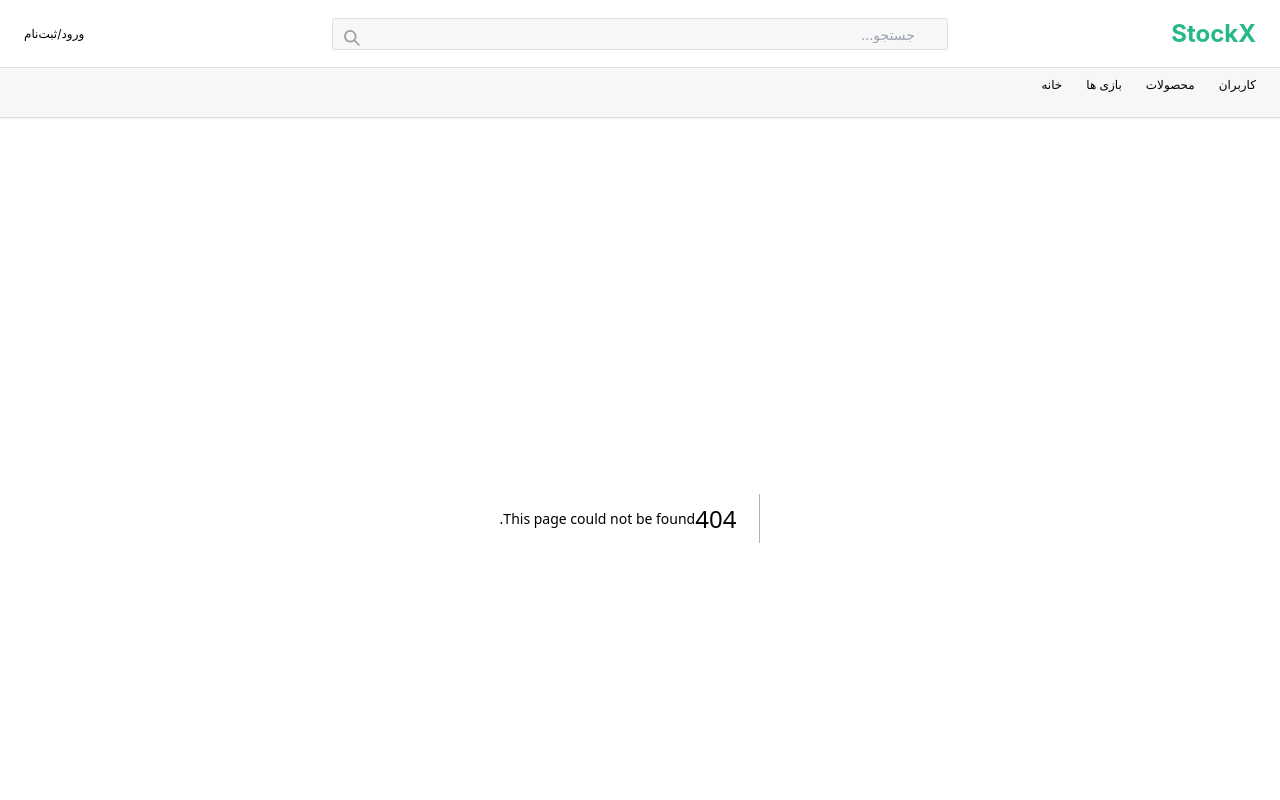
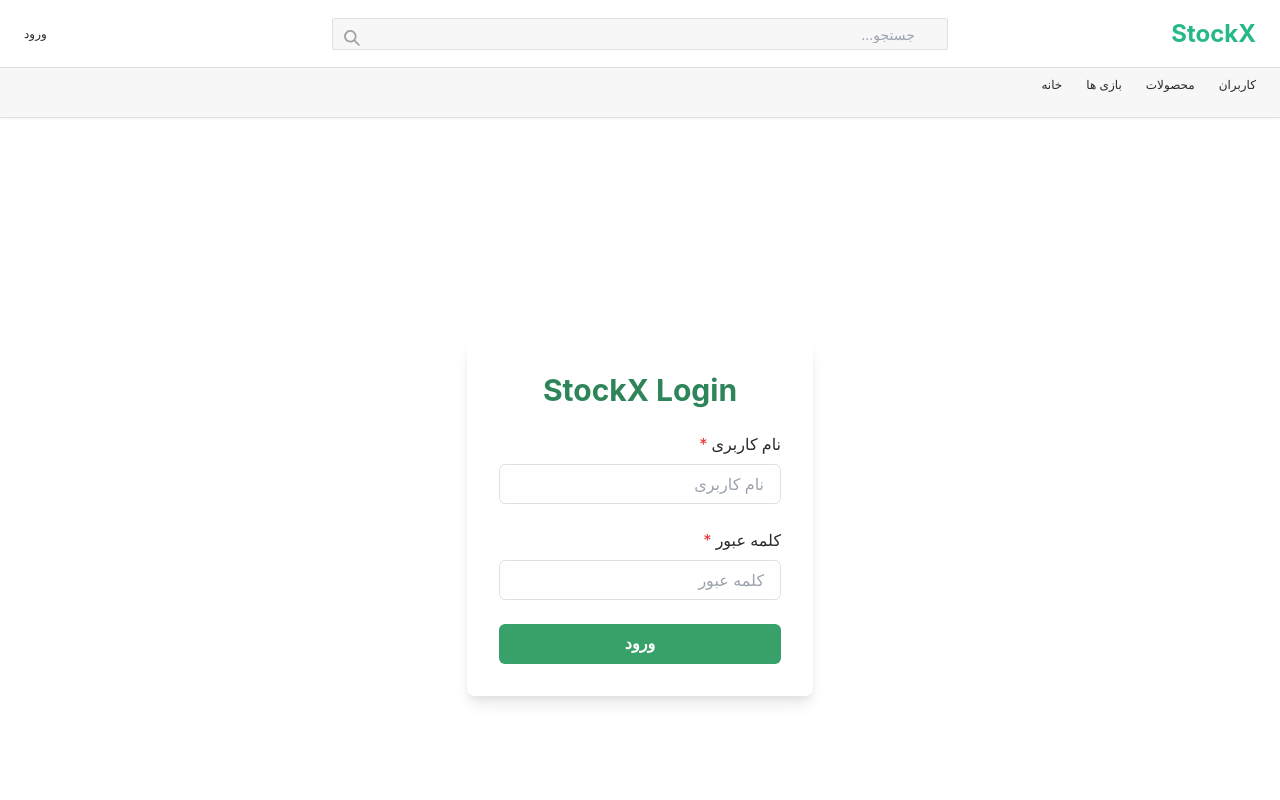
Before and after one commit to shabnamashrafganjoie/chakra-project, a Next.js app: page /auth/login in a window 1280 px wide. Before the commit this address had no page. Shown: the top 800 px of the page. Built offline with nearby package versions, Linux system fonts and the light colour scheme; no server answers.

Commit message:
adding login and middleware

```diff
--- a/package.json
+++ b/package.json
@@ -19,6 +19,7 @@
     "@reduxjs/toolkit": "^2.11.2",
     "framer-motion": "^12.34.0",
     "next": "13.5.11",
+    "next-auth": "^4.24.5",
     "react": "^18",
     "react-dom": "^18",
     "react-icons": "^5.5.0",
--- /dev/null
+++ b/src/app/admin/page.tsx
@@ -0,0 +1,4 @@
+import Admin from "@/features/admin/components/AdminPage"
+export default function AdminPage() {
+  return <Admin />;
+}
--- /dev/null
+++ b/src/app/api/auth/[...nextauth]/options.ts
@@ -0,0 +1,108 @@
+import CredentialsProvider from "next-auth/providers/credentials";
+import { AuthOptions, DefaultSession, User } from "next-auth";
+import { JWT } from "next-auth/jwt";
+import { Session } from "next-auth";
+
+// گسترش اینترفیس User
+declare module "next-auth" {
+  interface User {
+    role?: string;
+    token?: string;
+    username?: string;
+  }
+  interface Session {
+    user: {
+      role?: string;
+      accessToken?: string;
+      username?: string;
+      id?: string | number;
+    } & DefaultSession["user"];
+  }
+}
+
+// گسترش اینترفیس JWT
+declare module "next-auth/jwt" {
+  interface JWT {
+    role?: string;
+    accessToken?: string;
+    username?: string;
+  }
+}
+
+export const options: AuthOptions = {
+  providers: [
+    CredentialsProvider({
+      name: "Credentials",
+      credentials: {
+        username: {
+          label: "نام کاربری",
+          type: "text",
+          placeholder: "نام کاربری"
+        },
+        password: {
+          label: "کلمه عبور",
+          type: "password",
+          placeholder: "کلمه عبور", // درست شد placeholde -> placeholder
+        },
+      },
+      async authorize(credentials, req) {
+        if (!credentials?.username || !credentials?.password) return null;
+
+        const res = await fetch("https://dummyjson.com/auth/login", {
+          method: "POST",
+          body: JSON.stringify(credentials),
+          headers: { "Content-Type": "application/json" },
+        });
+
+        if (!res.ok) return null;
+
+        const loggedInUser = await res.json();
+
+        const usersRes = await fetch("https://dummyjson.com/users");
+        const usersData = await usersRes.json();
+        const fullUser = usersData.users.find((u: any) => u.id === loggedInUser.id);
+
+        if (!fullUser) return null;
+
+        // برگرداندن آبجکت User استاندارد
+        return {
+          id: String(fullUser.id), // id باید string باشه
+          name: fullUser.username,
+          username: fullUser.username,
+          token: loggedInUser.token,
+          role: fullUser.role || "user",
+        };
+      },
+    }),
+  ],
+
+  callbacks: {
+    async jwt({ token, user }) {
+      if (user) {
+        token.accessToken = user.token;
+        token.role = user.role;
+        token.username = user.username;
+      }
+      return token;
+    },
+
+    async session({ session, token }) {
+      if (session.user) {
+        session.user.accessToken = token.accessToken as string;
+        session.user.role = token.role as string;
+        session.user.username = token.username as string;
+        session.user.id = token.sub as string;
+      }
+      return session;
+    },
+  },
+
+  pages: {
+    signIn: "/auth/login",
+    signOut: "/auth/signout",
+  },
+
+  session: {
+    strategy: "jwt", // استفاده از استراتژی JWT
+  },
+};
--- /dev/null
+++ b/src/app/api/auth/[...nextauth]/route.ts
@@ -0,0 +1,5 @@
+import NextAuth from "next-auth";
+import { options } from "./options";
+const handler = NextAuth(options);
+
+export {handler as GET,handler as POST};
--- /dev/null
+++ b/src/app/auth/login/page.tsx
@@ -0,0 +1,114 @@
+"use client"
+import Link
+ from "next/link";
+ import { useRef , useState } from "react";
+ import { useSearchParams, useRouter } from "next/navigation";
+ import { getSession, signIn } from "next-auth/react"
+ import {
+  Box,
+  Button,
+  Flex,
+  FormControl,
+  FormLabel,
+  Input,
+  Heading,
+  Text,
+  VStack,
+  useToast,
+} from "@chakra-ui/react";
+
+ export default function LoginPage(){
+   const router = useRouter();
+   const [error,setError] = useState("");
+   const username = useRef("");
+   const password = useRef("");
+   const role = useRef("");
+   const searchParams = useSearchParams();
+   const callbackUrl = searchParams.get("callbackUrl") || "/";
+   const onSubmit = async (e:any) => {
+    e.preventDefault();
+    console.log(`Username: ${username.current},Password: ${password.current}`);
+
+
+    try {
+        const result = await signIn("credentials",{
+            username: username.current,
+            password: password.current,
+            redirect: false,
+            callbackUrl,
+
+        });
+        console.log(result);
+        if(!result?.error){
+          const session = await getSession();
+          const role = (session?.user as any)?.role;
+          if(role !=="user"){
+            router.push("/admin")
+          }else{
+            router.push("/");
+          }
+        }else {
+            setError("نام کاربری یا کلمه عبور نادرست است")
+        }
+
+    } catch (err) {
+        setError(String(err));
+    }
+
+   }
+   return(
+     <Flex
+      minH="100vh"
+      align="center"
+      justify="center"
+
+      px={4}
+    >
+      <Box
+        bg="white"
+        p={8}
+        rounded="lg"
+        shadow="lg"
+        w="full"
+        maxW="md"
+      >
+        <VStack spacing={6} as="form" onSubmit={onSubmit}>
+          <Heading size="lg" textAlign="center" color="green.600">
+            StockX Login
+          </Heading>
+{error && (
+  <p className="text-center bg-red-300 py-4 mb-6 rounded">{error}</p>
+)}
+          <FormControl id="username" isRequired>
+            <FormLabel>نام کاربری</FormLabel>
+            <Input
+              placeholder="نام کاربری"
+
+              onChange={(e) => (username.current = e.target.value)}
+            />
+          </FormControl>
+
+          <FormControl id="password" isRequired>
+            <FormLabel>کلمه عبور</FormLabel>
+            <Input
+              type="password"
+              placeholder="کلمه عبور"
+
+              onChange={(e) => (password.current = e.target.value)}
+            />
+          </FormControl>
+
+          <Button
+            type="submit"
+            colorScheme="green"
+            w="full"
+          >
+            ورود
+          </Button>
+
+
+        </VStack>
+      </Box>
+    </Flex>
+   )
+ }
--- a/src/app/providers.tsx
+++ b/src/app/providers.tsx
@@ -2,6 +2,14 @@
 
 import { ChakraProvider } from '@chakra-ui/react'
 import theme from "@/styles/theme";
-export function Providers({ children }: { children: React.ReactNode }) {
-  return <ChakraProvider theme={theme}>{children}</ChakraProvider>
+import { SessionProvider } from "next-auth/react";
+export function Providers({ children,session }: { children: React.ReactNode, session?: any }) {
+  return(
+    <SessionProvider session={session}>
+      <ChakraProvider theme={theme}>
+        {children}
+      </ChakraProvider>
+    </SessionProvider>
+
+  )
 }
--- a/src/components/layout/Header.tsx
+++ b/src/components/layout/Header.tsx
@@ -8,13 +8,16 @@
   Input,
   InputGroup,
   InputLeftElement,
-  Link
+  Link,
+  Button
 } from "@chakra-ui/react";
 
 import { HamburgerIcon, SearchIcon } from "@chakra-ui/icons";
 import Navbar from "./Navbar";
+import { useSession, signOut } from "next-auth/react";
 
 export default function Header() {
+  const { data: session } = useSession();
   return (
     <>
       <Box
@@ -107,18 +110,22 @@
             justify="flex-end"
           >
             <HStack spacing={3}>
-            <Link display={{ base: "none", md: "block" }} fontSize="12px" href="#" _hover={{ textDecoration: "underline" }}>ورود/‌ثبت‌نام</Link>
+              {session?.user ? (
+                  <>
+            <Text>{(session.user as any).username || session.user.name}</Text>
+            <Button size="sm" colorScheme="green" onClick={() => signOut({ callbackUrl: "/" })}>
+              خروج
+            </Button>
+          </>
 
-              {/* <IconButton
-                aria-label="menu"
-                icon={<HamburgerIcon />}
-                display={{ base: "flex", md: "none" }}
-                variant="ghost"
-              /> */}
+ ) : (
+           <>
+            <Link display={{ base: "none", md: "block" }} fontSize="12px" href="/auth/login" _hover={{ textDecoration: "underline" }}>ورود</Link>
 
 
-<Link display={{ base: "block", md: "none" }} fontSize="12px" href="#" _hover={{ textDecoration: "underline" }}>ورود/‌ثبت‌نام</Link>
-
+<Link display={{ base: "block", md: "none" }} fontSize="12px" href="/auth/login" _hover={{ textDecoration: "underline" }}>ورود</Link>
+                </>
+        )}
             </HStack>
           </Flex>
         </Flex>
--- /dev/null
+++ b/src/features/admin/components/AdminPage.tsx
@@ -0,0 +1,6 @@
+export default function AdminPage() {
+  return (
+
+<div>saaalaaam admin</div>
+  )
+}
--- a/src/features/games/components/GameDetailPage.tsx
+++ b/src/features/games/components/GameDetailPage.tsx
@@ -86,10 +86,7 @@
 )}
 
 
-        <HStack mt={4}>
-          <Button size="lg" colorScheme="brand">Add to cart</Button>
-          <Button size="lg" variant="outline">Favorite</Button>
-        </HStack>
+
       </Box>
     </Flex>
   );
```
Also changed, not shown: src/middleware.ts (added, +31 -0 lines), src/app/login/page.tsx (deleted), 1 other file (tests, documents, lock files or other folders).
